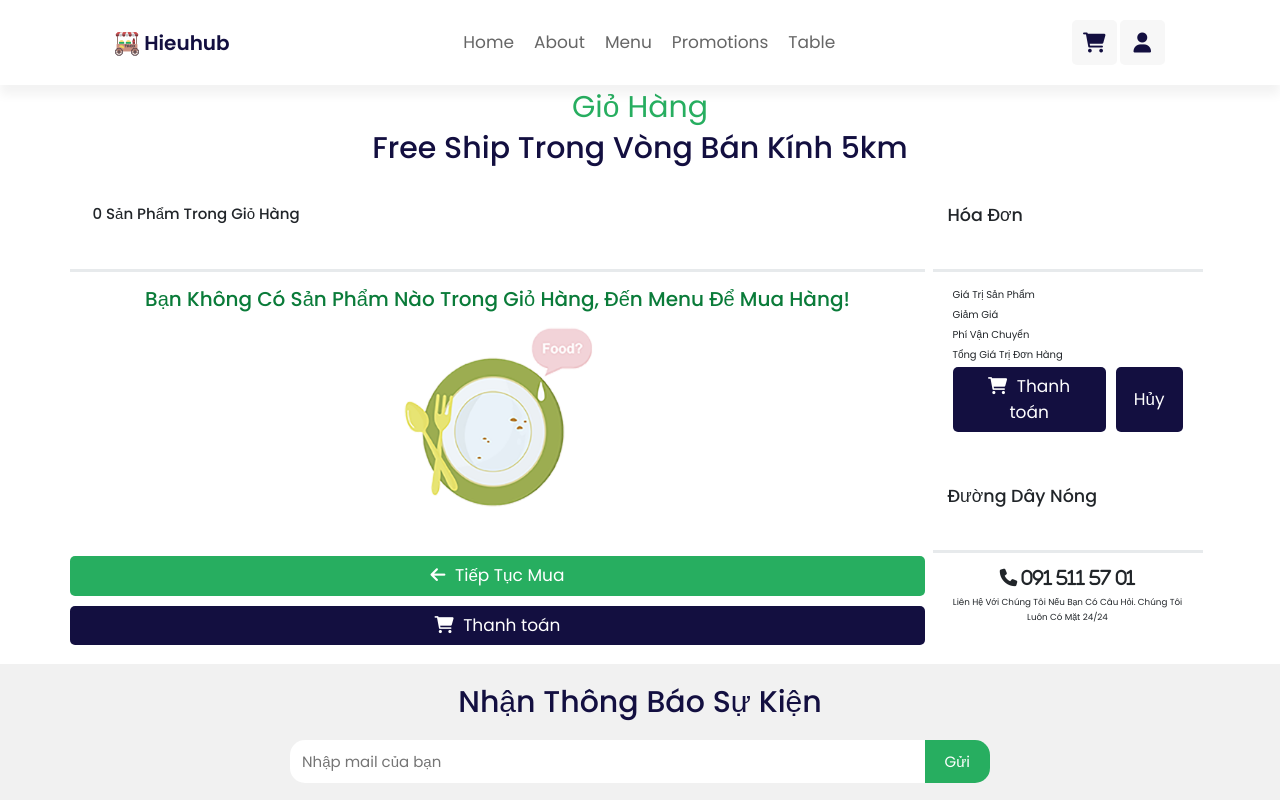
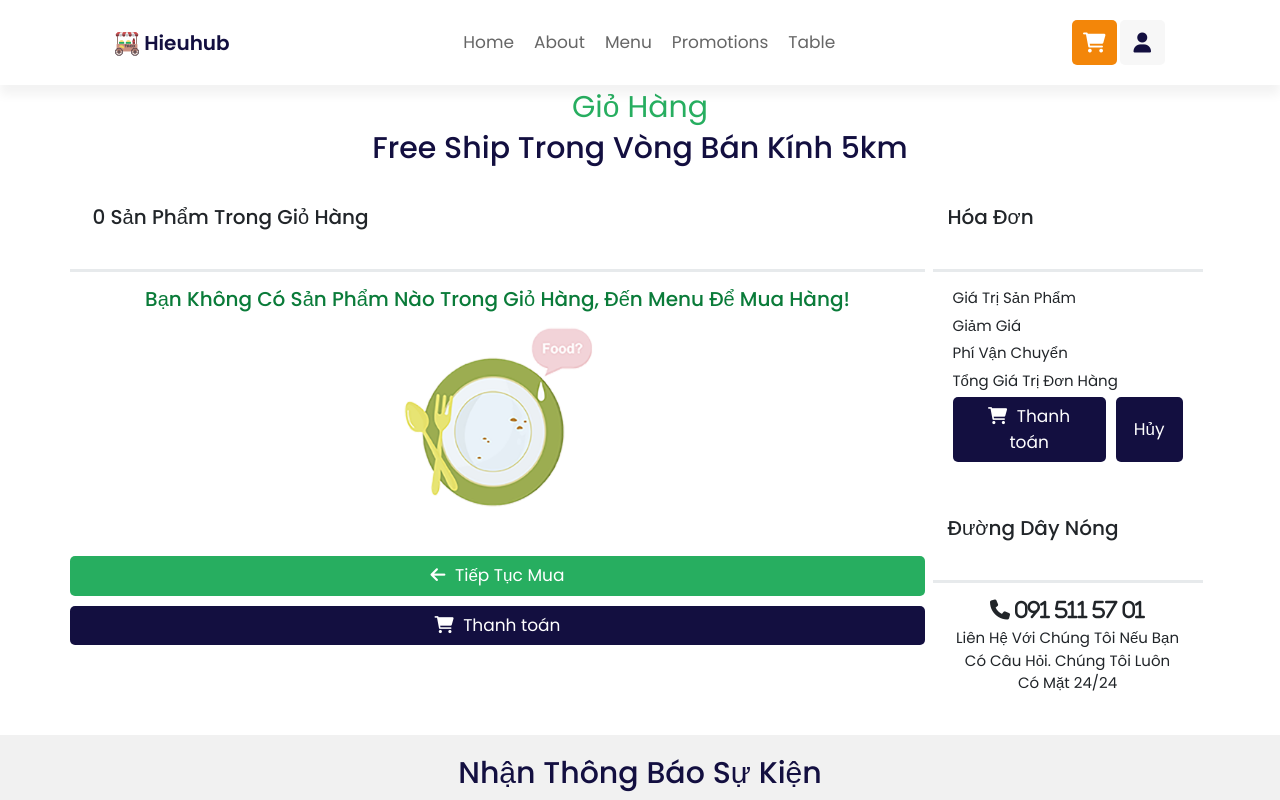
Before and after one commit to hieunmh/SE, a Vue app in the folder client/: page /cart in a window 1280 px wide. Shown: the top 800 px of the page. Built offline with nearby package versions, Linux system fonts and the light colour scheme.

Commit message:
ui client

```diff
--- a/client/src/components/Header.vue
+++ b/client/src/components/Header.vue
@@ -12,7 +12,7 @@
 
     <div class="icons">
       <div id="menu-btn" class="fas fa-bars menu-btn" @click="showMenu"></div>
-			<RouterLink	to="/cart"><div class="fas fa-shopping-cart cart"></div></RouterLink>
+			<RouterLink @click="scrollToTop()"	to="/cart"><div class="fas fa-shopping-cart cart"></div></RouterLink>
 
 			<div v-if="!user" class="fas fa-user account">
 				<ul class="drop-down-select">
@@ -24,7 +24,7 @@
 			<div v-else style="background: #f38609; color: white;" class="fas fa-user account">
 				<ul class="drop-down-select">
 					<li><RouterLink to="/myorder">Giỏ hàng</RouterLink></li>
-					<li><RouterLink to="/">Đăng xuất</RouterLink></li>
+					<li><RouterLink @click="handleLogout" to="/">Đăng xuất</RouterLink></li>
 				</ul>
 			</div>
 
@@ -33,10 +33,12 @@
 </template>
 
 <script>
-import { mapState } from 'vuex';
-export default{
+import { mapMutations, mapState } from 'vuex';
+export default {
 	name: 'Header',
 	methods: {
+		...mapMutations(['setUser']),
+
 		showMenu() {
 			let nav_bar = document.querySelector('.header .navbar');
 			nav_bar.classList.toggle('active');
@@ -45,6 +47,9 @@ export default{
 			let nav_bar = document.querySelector('.header .navbar');
 			nav_bar.classList.remove('active');
 			window.scrollTo(0, 0);
+		},
+		handleLogout() {
+			this.setUser("");
 		}
 
 	},
@@ -96,13 +101,14 @@ export default{
 			}
 		}
 		a.router-link-exact-active {
-			color: #f38609
+			color: #f38609;
 		}
 	}
 
   /**Header icons */
 	.icons {
 		div {
+			position: relative;
 			height: 4.5rem;
 			width: 4.5rem;
 			line-height: 4.5rem;
@@ -118,6 +124,12 @@ export default{
 				background: #27ae60 !important;
 			}
 		}
+		a.router-link-exact-active {
+			.cart {
+				background-color: #f38609;
+				color: white;
+			}
+		}
 		.account {
 			.drop-down-select {
 				display: none;
@@ -126,7 +138,8 @@ export default{
 				list-style-type: none;
 				a {
 					text-decoration: none;
-					color: #130f40;
+					background: #27ae60;
+					color: white;
 					font-size: 15px;
 					font-weight: 500;
 					float: left;
@@ -148,7 +161,7 @@ export default{
 				.drop-down-select {
 					display: block;
 					a {
-						background-color: #f7f7f7;
+						// background-color: #f7f7f7;
 						&:hover {
 							background-color: #f38609;
 							color: white;
--- a/client/src/pages/Cart.vue
+++ b/client/src/pages/Cart.vue
@@ -13,7 +13,7 @@
             <div class="box">
               <div class="box-title item-total row">
                 <h3>
-                  <p style="font-size: 15px;">{{ filterFoods.length.toString() }}
+                  <p style="font-size: 2rem;">{{ filterFoods.length.toString() }}
                     <span v-if="filterFoods.length < 2">sản phẩm</span>
                     <span v-else>sản phẩm</span> trong giỏ hàng
                   </p>
@@ -85,7 +85,7 @@
                 <h3>Hóa Đơn</h3>
               </div>
 
-              <div class="box-content">
+              <div class="box-content pay">
                 <span>Giá trị sản phẩm</span>
                 <h3 class="font-bold total-first-price">{{  }}</h3>
 
@@ -117,7 +117,7 @@
                 <h3>Đường dây nóng</h3>
               </div>
 
-              <div class="box-content text-center">
+              <div class="box-content pay text-center">
                 <h3><i class="fa fa-phone"> 091 511 57 01</i></h3>
                 <span class="small">Liên hệ với chúng tôi nếu bạn có câu hỏi. Chúng tôi luôn có mặt 24/24</span>
               </div>
@@ -170,6 +170,15 @@ export default {
   color: #27ae60;
 }
 
+.box .box-content.pay {
+  span {
+    font-size: 1.5rem;
+  }
+  h3 {
+    font-size: 2em;
+  }
+}
+
 
 .cart-product-img {
   text-align: center;
@@ -203,6 +212,9 @@ export default {
     margin-bottom: 0;
     padding: 14px 15px 7px;
     min-height: 78px;
+    h3 {
+      font-size: 2rem;
+    }
   }
   .box-content {
     background-color: inherit;
@@ -308,9 +320,10 @@ export default {
 
   .in-cart .box-content {
     color: white;
-    margin-left: -25px;
     border: none;
     display: flex;
+    margin-left: 2rem;
+    margin-right: 2rem;
     .btn-group {
       margin-top: 5px;
       display: inline-flex;
--- a/client/src/pages/Home.vue
+++ b/client/src/pages/Home.vue
@@ -3,7 +3,8 @@
     <div class="home-main">
       <div class="content">
         <span>Home page</span>
-        <h3>SIUUUUUUUUUUUU</h3>
+        <h3 v-if="user">Xin chào {{ user }}</h3>
+				<h3 v-else>SIUUUUUU</h3>
         <p>Welcome to the League of Draven</p>
         <RouterLink to="/menu" class="btnn">Menu</RouterLink>
       </div>
@@ -80,7 +81,7 @@
   </div>
 </template>
 <script>
-import { mapMutations } from 'vuex';
+import { mapMutations, mapState } from 'vuex';
 
 export default {
   name: 'Home',
@@ -91,6 +92,9 @@ export default {
 	},
 	methods: {
 		...mapMutations(['scrollToTop'])
+	},
+	computed: {
+		...mapState(['user'])
 	}
 
 }
--- a/client/src/pages/Login.vue
+++ b/client/src/pages/Login.vue
@@ -74,7 +74,7 @@ export default {
         event.preventDefault();
         await this.getMatchUser();
 
-        this.setUser(this.matchUser);
+        this.setUser(this.loginForm.username);
 
         // ìf (match user không giống trong data thì làm gì)
         this.$router.push('/');
```
